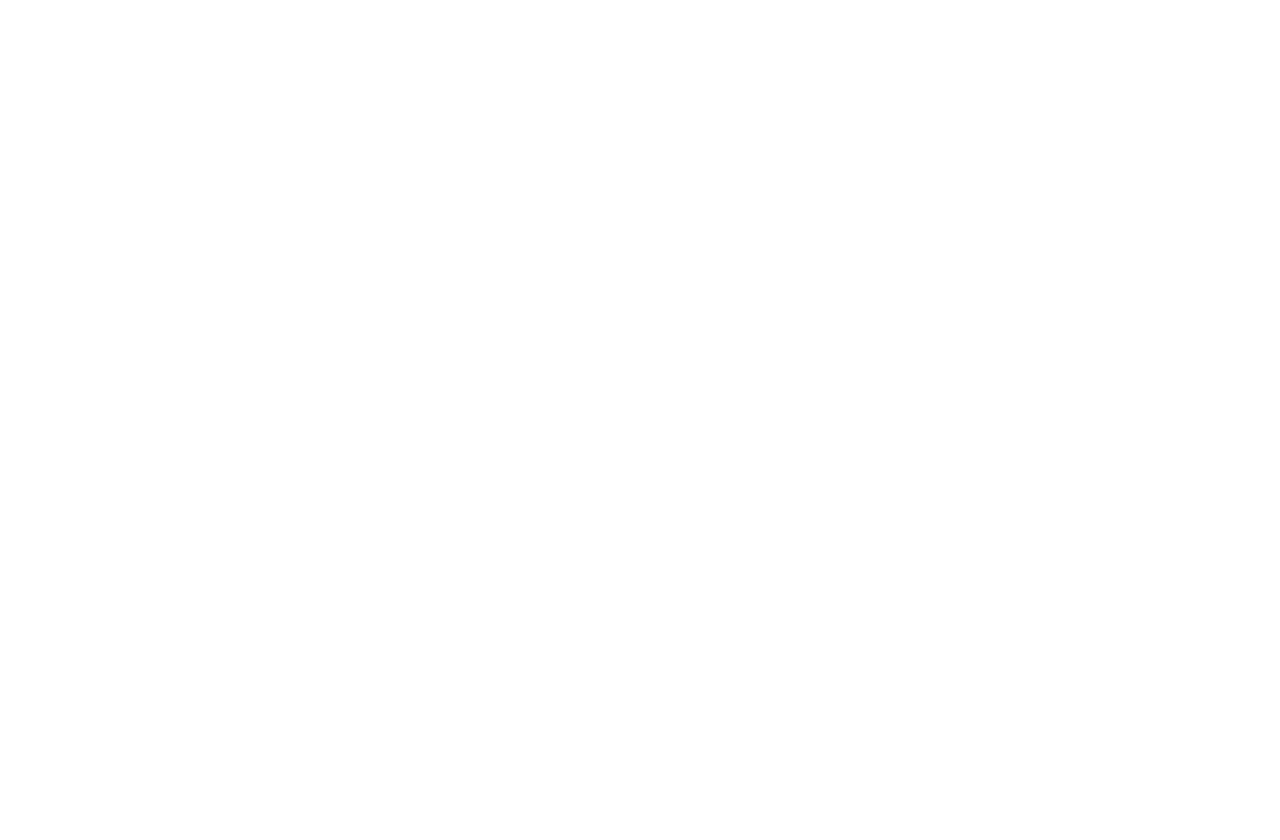
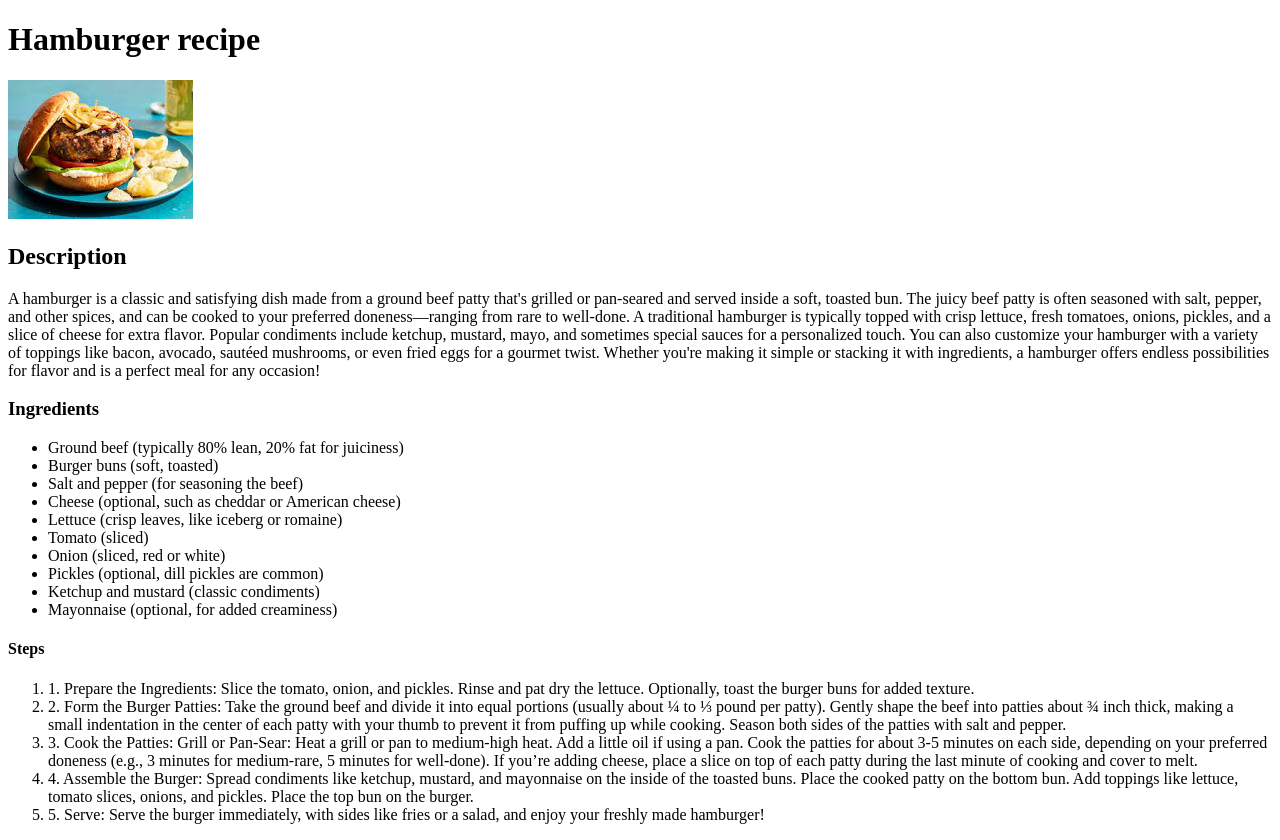
Before and after one commit to alafleur39/odin-recipes, a plain HTML site: page recipes/Hamburger.html in a window 1280 px wide. Before the commit the page ends 800 px from the top, so only its background shows below. Drawn offline with Linux system fonts and the light colour scheme.

Commit message:
new changes

```diff
--- a/recipes/Hamburger.html
+++ b/recipes/Hamburger.html
@@ -0,0 +1,55 @@
+<!DOCTYPE html>
+<html lang="en">
+<head>
+    <meta charset="UTF-8">
+    <meta name="viewport" content="width=device-width, initial-scale=1.0">
+    <meta http-equiv="X-UA-Compatible" content="IE=edge">
+</head>
+<body>
+    <h1> Hamburger recipe  </h1>
+    <img src="Hamburger.jpeg" alt="Delicious Hamburger">
+    <h2>Description</h2>
+    <p>A hamburger is a classic and satisfying dish made from a ground beef patty that's grilled or pan-seared and served inside a soft, toasted bun. The juicy beef patty is often seasoned with salt, pepper, and other spices, and can be cooked to your preferred doneness—ranging from rare to well-done. A traditional hamburger is typically topped with crisp lettuce, fresh tomatoes, onions, pickles, and a slice of cheese for extra flavor. Popular condiments include ketchup, mustard, mayo, and sometimes special sauces for a personalized touch. You can also customize your hamburger with a variety of toppings like bacon, avocado, sautéed mushrooms, or even fried eggs for a gourmet twist. Whether you're making it simple or stacking it with ingredients, a hamburger offers
+     endless possibilities for flavor and is a perfect meal for any occasion!</p>
+    <h3>Ingredients</h3>
+    <ul>
+        <li>Ground beef (typically 80% lean, 20% fat for juiciness)</li>
+        <li>Burger buns (soft, toasted)</li>
+        <li>Salt and pepper (for seasoning the beef)</li>
+        <li>Cheese (optional, such as cheddar or American cheese)
+        </li>
+        <li>Lettuce (crisp leaves, like iceberg or romaine)</li>
+        <li>Tomato (sliced)</li>
+        <li>Onion (sliced, red or white)</li>
+        <li>Pickles (optional, dill pickles are common)</li>
+        <li>Ketchup and mustard (classic condiments)</li>
+        <li>Mayonnaise (optional, for added creaminess)</li>
+    </ul>
+    <h4>Steps</h4>
+    <ol>
+        <li>1. Prepare the Ingredients:
+            Slice the tomato, onion, and pickles.
+            Rinse and pat dry the lettuce.
+            Optionally, toast the burger buns for added texture.</li>
+         <li>2. Form the Burger Patties:
+            Take the ground beef and divide it into equal portions (usually about ¼ to ⅓ pound per patty).
+            Gently shape the beef into patties about ¾ inch thick, making a small indentation in the center of each patty with your thumb to prevent it from puffing up while cooking.
+            Season both sides of the patties with salt and pepper.</li>
+        <li>3. Cook the Patties:
+            Grill or Pan-Sear: Heat a grill or pan to medium-high heat. Add a little oil if using a pan.
+            Cook the patties for about 3-5 minutes on each side, depending on your preferred doneness (e.g., 3 minutes for medium-rare, 5 minutes for well-done).
+            If you’re adding cheese, place a slice on top of each patty during the last minute of cooking and cover to melt.</li>
+        <li>4. Assemble the Burger:
+            Spread condiments like ketchup, mustard, and mayonnaise on the inside of the toasted buns.
+            Place the cooked patty on the bottom bun.
+            Add toppings like lettuce, tomato slices, onions, and pickles.
+            Place the top bun on the burger.</li>
+        <li>5. Serve:
+            Serve the burger immediately, with sides like fries or a salad, and enjoy your freshly made hamburger!</li>
+
+    </ol>
+
+
+
+</body>
+</html>
```
Also changed, not shown: index.html (+5 -2 lines), recipes/spaghetti.html (+1 -0 lines).
